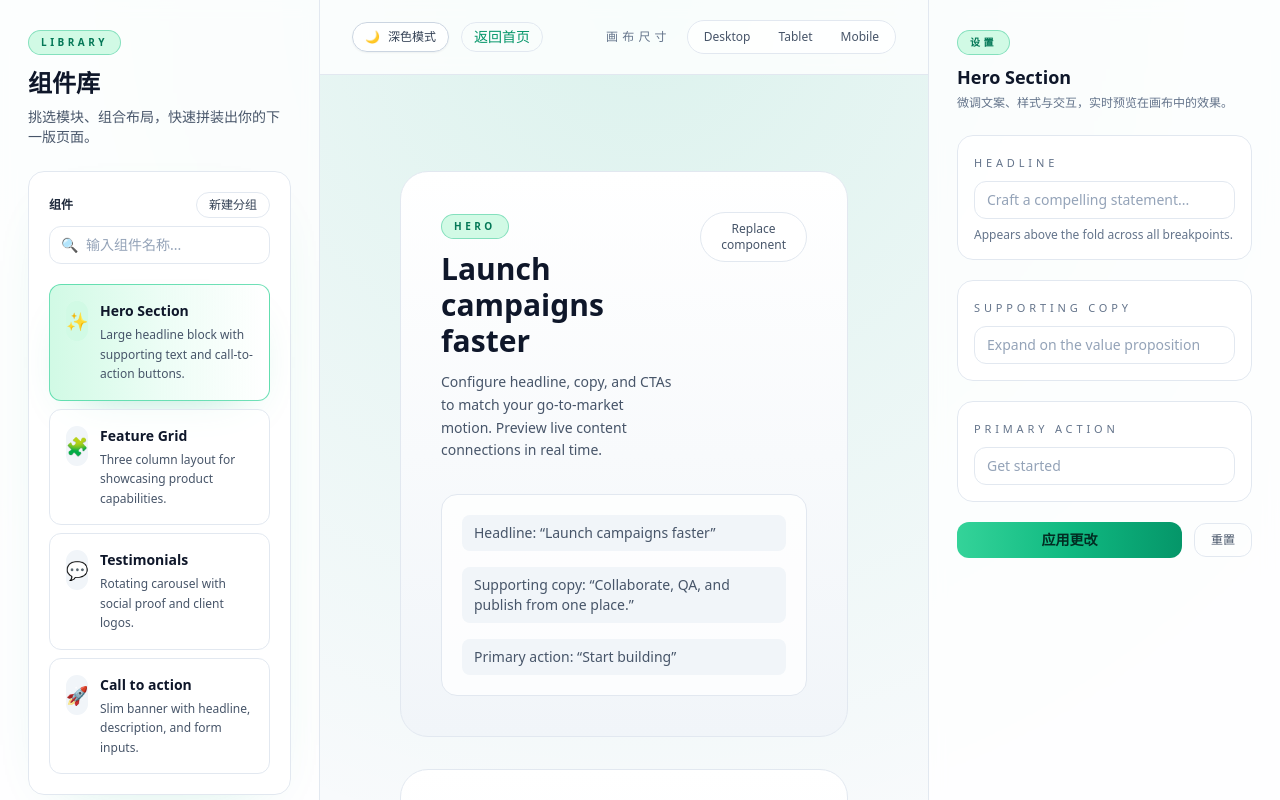
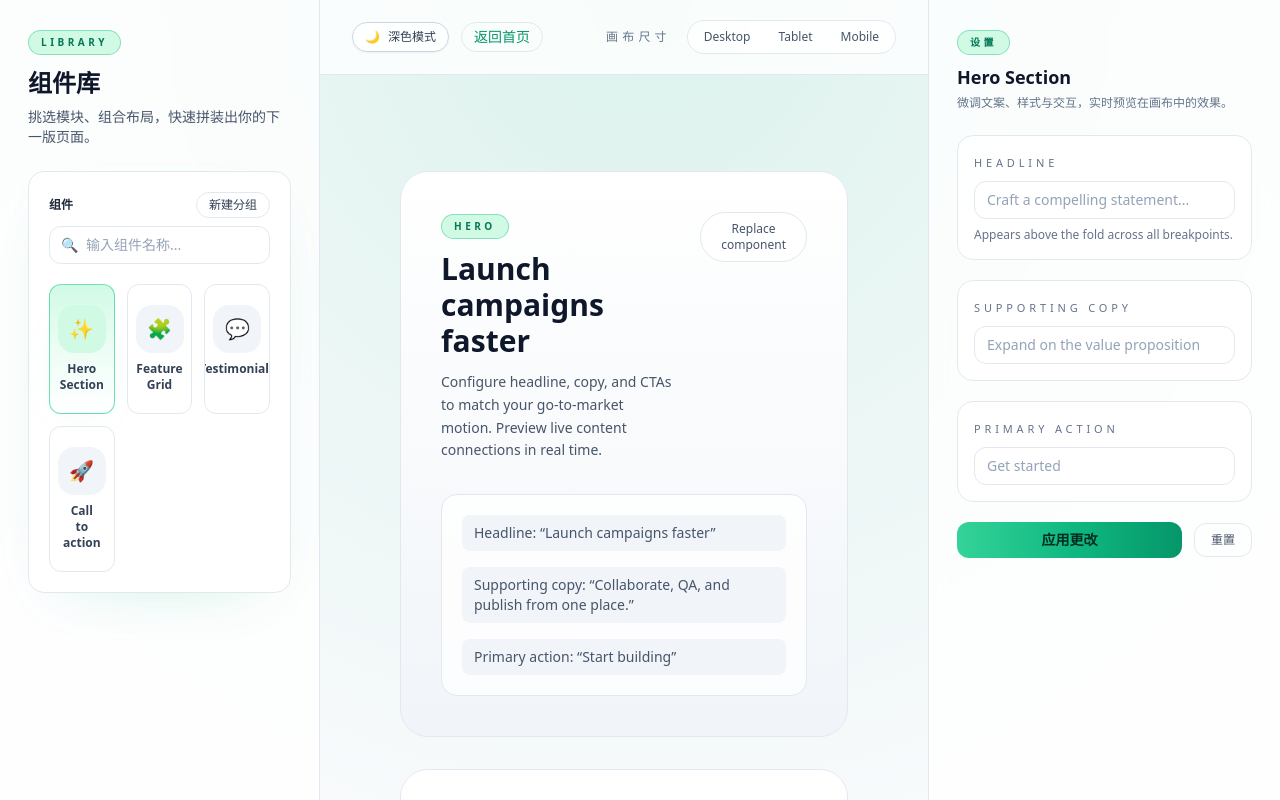
Before and after one commit to jerry-lllman/nixora, a React (Vite) app in the folder apps/studio/: page /builder in a window 1280 px wide. Shown: the top 800 px of the page. Built offline with nearby package versions, Linux system fonts and the light colour scheme.

Commit message:
(front) refactor buider page component list

```diff
--- a/apps/studio/src/main.tsx
+++ b/apps/studio/src/main.tsx
@@ -4,7 +4,13 @@ import App from "./App";
 import "./index.css";
 import { ThemeProvider } from "./theme";
 
-ReactDOM.createRoot(document.getElementById("root") as HTMLElement).render(
+const rootElement = document.getElementById("root");
+
+if (!rootElement) {
+  throw new Error("Root element not found");
+}
+
+ReactDOM.createRoot(rootElement).render(
   <React.StrictMode>
     <ThemeProvider>
       <App />
--- a/apps/studio/src/pages/BuilderPage.tsx
+++ b/apps/studio/src/pages/BuilderPage.tsx
@@ -1,5 +1,5 @@
 import { Link } from "react-router-dom";
-import { useMemo, useState } from "react";
+import { useEffect, useMemo, useRef, useState } from "react";
 import { ThemeToggle } from "../components/ThemeToggle";
 
 interface BuilderComponent {
@@ -100,13 +100,45 @@ export function BuilderPage() {
   const [selectedComponentId, setSelectedComponentId] = useState<string>(
     components[0]?.id ?? ""
   );
+  const [hoveredComponentId, setHoveredComponentId] = useState<string | null>(
+    null
+  );
+  const hoverTimeoutRef = useRef<ReturnType<typeof setTimeout> | null>(null);
 
-  const selectedComponent = useMemo(() => {
+  const selectedComponent = useMemo<BuilderComponent | null>(() => {
+    const fallback = components[0] ?? null;
     return (
       components.find((component) => component.id === selectedComponentId) ??
-      components[0]
+      fallback
     );
   }, [selectedComponentId]);
+
+  const selectedComponentName = selectedComponent?.name ?? "未选择";
+  const selectedComponentSettings = selectedComponent?.settings ?? [];
+
+  useEffect(() => {
+    return () => {
+      if (hoverTimeoutRef.current) {
+        clearTimeout(hoverTimeoutRef.current);
+      }
+    };
+  }, []);
+
+  const handleMouseEnter = (componentId: string) => {
+    if (hoverTimeoutRef.current) {
+      clearTimeout(hoverTimeoutRef.current);
+    }
+    hoverTimeoutRef.current = setTimeout(() => {
+      setHoveredComponentId(componentId);
+    }, 1000);
+  };
+
+  const handleMouseLeave = () => {
+    if (hoverTimeoutRef.current) {
+      clearTimeout(hoverTimeoutRef.current);
+    }
+    setHoveredComponentId(null);
+  };
 
   return (
     <main className="flex min-h-screen bg-slate-50 text-slate-900 bg-[radial-gradient(circle_at_top,_rgba(16,185,129,0.12),transparent_55%)] dark:bg-slate-950 dark:text-slate-100">
@@ -140,34 +172,42 @@ export function BuilderPage() {
                 className="w-full rounded-xl border border-slate-200 bg-white/70 py-2 pl-9 pr-3 text-sm text-slate-700 placeholder:text-slate-400 focus:border-emerald-500/60 focus:outline-none focus:ring-2 focus:ring-emerald-500/30 dark:border-white/5 dark:bg-slate-950/80 dark:text-slate-200 dark:placeholder:text-slate-600"
               />
             </div>
-            <div className="mt-5 space-y-2">
+            <div className="mt-5 grid grid-cols-3 gap-3">
               {components.map((component) => {
                 const isActive = component.id === selectedComponentId;
                 return (
                   <button
                     key={component.id}
-                    onClick={() => setSelectedComponentId(component.id)}
-                    className={`group relative w-full overflow-hidden rounded-xl border px-4 py-4 text-left transition ${
+                    onClick={() => {
+                      setSelectedComponentId(component.id);
+                    }}
+                    onMouseEnter={() => {
+                      handleMouseEnter(component.id);
+                    }}
+                    onMouseLeave={handleMouseLeave}
+                    className={`group relative flex flex-col items-center gap-2 overflow-hidden rounded-xl border px-4 py-5 text-center transition ${
                       isActive
-                        ? "border-emerald-400/70 bg-gradient-to-r from-emerald-100 via-emerald-50 to-transparent shadow-[0_20px_50px_-30px_rgba(16,185,129,0.45)] dark:from-emerald-500/15 dark:via-emerald-500/5 dark:shadow-[0_20px_50px_-30px_rgba(16,185,129,0.9)]"
-                        : "border-slate-200 bg-white/70 hover:border-emerald-400/50 hover:bg-emerald-50/40 dark:border-white/5 dark:bg-slate-900/50 dark:hover:border-emerald-400/50 dark:hover:bg-slate-900/70"
+                        ? "border-emerald-400/70 bg-gradient-to-b from-emerald-100 via-emerald-50 to-transparent shadow-[0_20px_50px_-30px_rgba(16,185,129,0.45)] dark:from-emerald-500/10 dark:via-emerald-500/5 dark:to-transparent dark:shadow-[0_20px_50px_-30px_rgba(16,185,129,0.9)]"
+                        : "border-slate-200 bg-white/80 hover:border-emerald-400/50 hover:bg-emerald-50/40 dark:border-white/5 dark:bg-slate-900/50 dark:hover:border-emerald-400/50 dark:hover:bg-slate-900/70"
                     }`}
                   >
-                    <div className="flex items-start gap-3">
                     <span
-                        className={`flex h-10 w-10 items-center justify-center rounded-xl text-lg ${isActive ? "bg-emerald-100 text-emerald-700 dark:bg-emerald-500/20 dark:text-emerald-300" : "bg-slate-100 text-slate-600 dark:bg-slate-800/80 dark:text-slate-300"}`}
+                      className={`flex h-12 w-12 items-center justify-center rounded-2xl text-xl transition ${
+                        isActive
+                          ? "bg-emerald-100 text-emerald-700 dark:bg-emerald-500/20 dark:text-emerald-300"
+                          : "bg-slate-100 text-slate-600 group-hover:bg-emerald-50 group-hover:text-emerald-600 dark:bg-slate-800/80 dark:text-slate-300 dark:group-hover:text-emerald-200"
+                      }`}
                     >
                       {component.icon}
                     </span>
-                      <div className="space-y-1">
-                        <p className="text-sm font-semibold text-slate-900 dark:text-slate-100">
+                    <p className="text-xs font-semibold text-slate-700 transition-colors dark:text-slate-200">
                       {component.name}
                     </p>
-                        <p className="text-xs leading-relaxed text-slate-600 dark:text-slate-400">
+                    {hoveredComponentId === component.id ? (
+                      <div className="pointer-events-none absolute inset-x-2 top-full z-10 -mt-2 rounded-lg border border-slate-200 bg-white px-3 py-2 text-[11px] leading-relaxed text-slate-600 shadow-[0_12px_30px_-20px_rgba(16,185,129,0.3)] dark:border-emerald-400/40 dark:bg-slate-900/95 dark:text-slate-200 dark:shadow-[0_12px_30px_-20px_rgba(16,185,129,0.8)]">
                         {component.description}
-                        </p>
                       </div>
-                    </div>
+                    ) : null}
                   </button>
                 );
               })}
@@ -286,7 +326,7 @@ export function BuilderPage() {
           </div>
           <footer className="border-t border-slate-200 bg-white/80 px-8 py-5 dark:border-white/5 dark:bg-slate-950/70">
             <div className="flex items-center justify-between text-xs text-slate-500 dark:text-slate-500">
-              <span>已选组件：{selectedComponent?.name}</span>
+              <span>已选组件：{selectedComponentName}</span>
               <span>自动保存于 2 分钟前</span>
             </div>
           </footer>
@@ -300,7 +340,7 @@ export function BuilderPage() {
             </span>
             <div>
               <h2 className="text-lg font-semibold text-slate-900 dark:text-white">
-                {selectedComponent?.name}
+                {selectedComponentName}
               </h2>
               <p className="mt-1 text-xs text-slate-500 dark:text-slate-400">
                 微调文案、样式与交互，实时预览在画布中的效果。
@@ -308,7 +348,7 @@ export function BuilderPage() {
             </div>
           </header>
           <form className="space-y-5 text-sm text-slate-600 dark:text-slate-300">
-            {selectedComponent?.settings.map((setting) => (
+            {selectedComponentSettings.map((setting) => (
               <label
                 key={setting.label}
                 className="block space-y-2 rounded-2xl border border-slate-200 bg-white/80 p-4 transition hover:border-emerald-400/50 dark:border-white/5 dark:bg-slate-900/60 dark:hover:border-emerald-400/40"
--- a/apps/studio/src/theme.tsx
+++ b/apps/studio/src/theme.tsx
@@ -2,11 +2,11 @@ import { createContext, useContext, useEffect, useMemo, useState } from "react";
 
 type Theme = "light" | "dark";
 
-type ThemeContextValue = {
+interface ThemeContextValue {
   theme: Theme;
   setTheme: (theme: Theme) => void;
   toggleTheme: () => void;
-};
+}
 
 const ThemeContext = createContext<ThemeContextValue | null>(null);
 
@@ -47,7 +47,9 @@ export function ThemeProvider({ children }: { children: React.ReactNode }) {
     () => ({
       theme,
       setTheme,
-      toggleTheme: () => setTheme((current) => (current === "dark" ? "light" : "dark")),
+      toggleTheme: () => {
+        setTheme((current) => (current === "dark" ? "light" : "dark"));
+      }
     }),
     [theme],
   );
```
Also changed, not shown: apps/studio/.eslintrc.cjs. Lines whose indentation alone changed are shown as unchanged.
